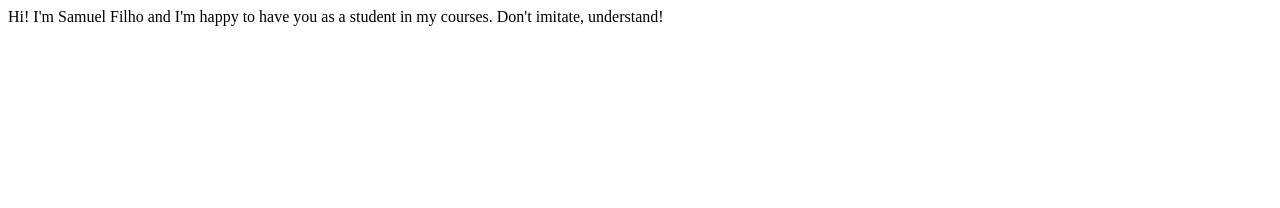
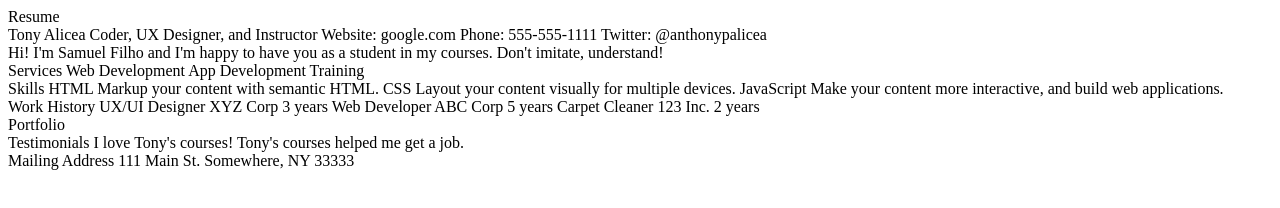
Before and after one commit to samuelfilho-dev/compass-html-and-css, a plain HTML site: page index.html in a window 1280 px wide. Drawn offline with Linux system fonts and the light colour scheme.

Commit message:
add section in index file

```diff
--- a/index.html
+++ b/index.html
@@ -5,9 +5,66 @@
         <title>Resume De Samuel Marques</title>
     </head>
     <body>
+        Resume
+        <section>
+            Tony Alicea
+            Coder, UX Designer, and Instructor
+            Website: google.com
+            Phone: 555-555-1111
+            Twitter: @anthonypalicea
+        </section>
+
         <article>
             Hi! I'm Samuel Filho and I'm happy to have you as a student in my courses.
             Don't imitate, understand!
         </article>
+
+        <section>
+            Services
+            Web Development
+            App Development
+            Training
+        </section>
+
+        <section>
+            Skills
+            HTML
+            Markup your content with semantic HTML.
+            CSS
+            Layout your content visually for multiple devices.
+            JavaScript
+            Make your content more interactive, and build web applications.
+        </section>
+
+        <section>
+            Work History
+            UX/UI Designer
+            XYZ Corp
+            3 years
+
+            Web Developer
+            ABC Corp
+            5 years
+
+            Carpet Cleaner
+            123 Inc.
+            2 years
+        </section>
+
+        <section>
+            Portfolio
+        </section>
+
+        <section>
+            Testimonials
+            I love Tony's courses!
+            Tony's courses helped me get a job.
+        </section>
+
+        <section>
+            Mailing Address
+            111 Main St.
+            Somewhere, NY 33333
+        </section>
     </body>
 </html>
```
